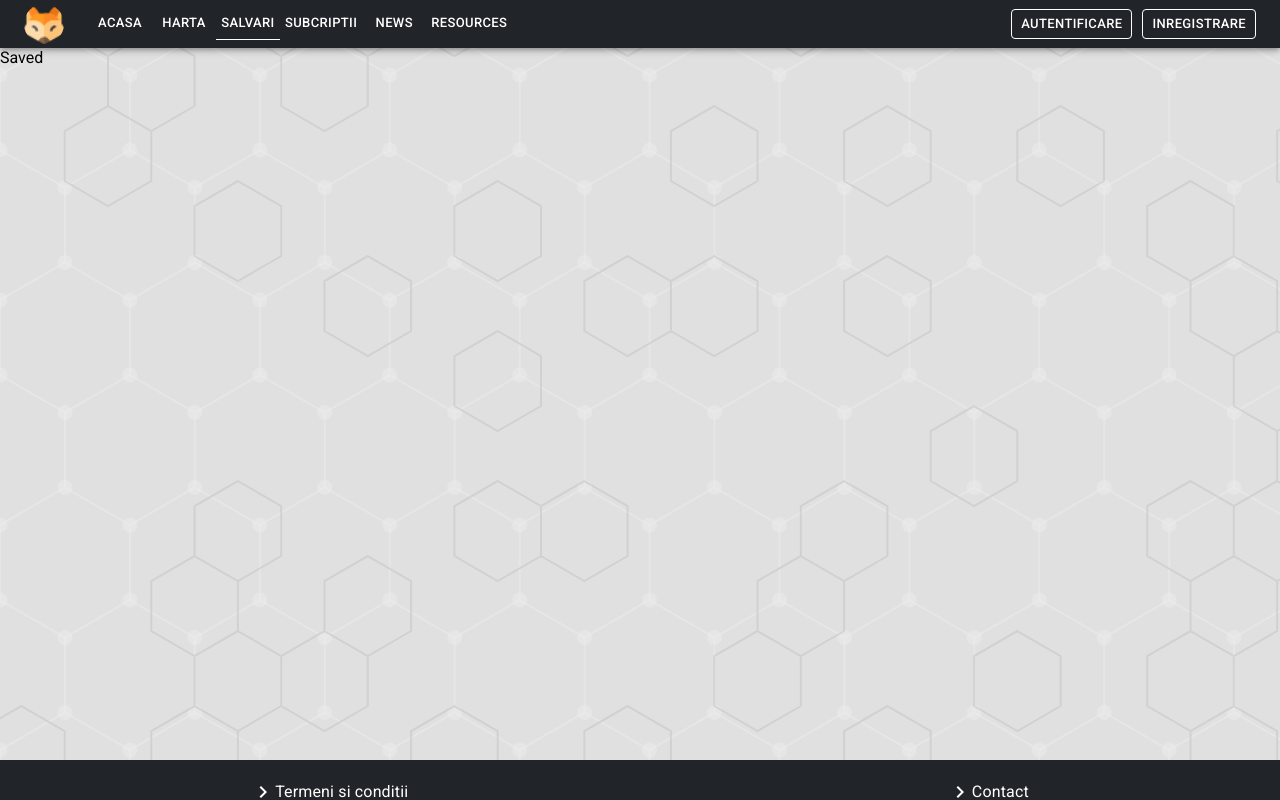
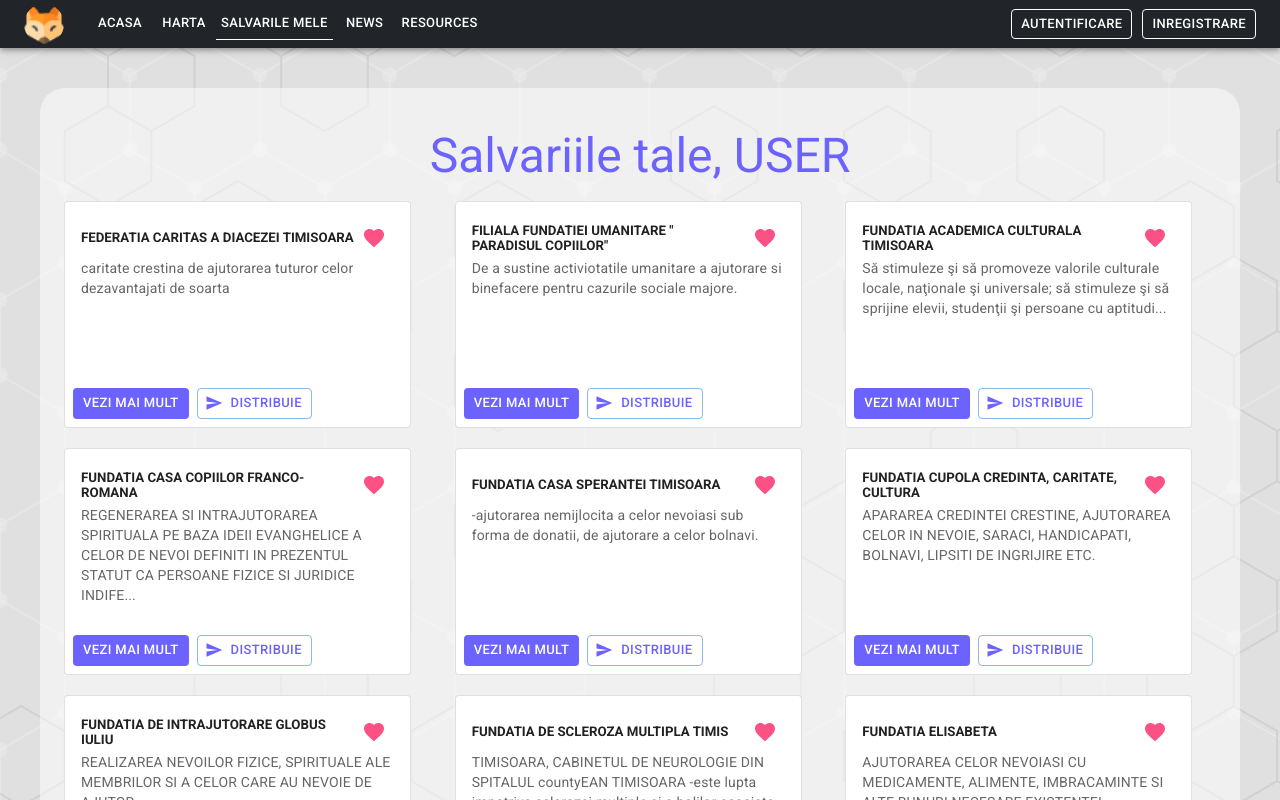
Before and after one commit to NGOPlatform/ngo_frontend, a React (Create React App) app: page /saved in a window 1280 px wide. Shown: the top 800 px of the page. Built offline with nearby package versions, Linux system fonts and the light colour scheme.

Commit message:
adaugare pagina salvari

```diff
--- a/src/Pages/Map.jsx
+++ b/src/Pages/Map.jsx
@@ -28,7 +28,7 @@ const MapPage = () => {
     //     // console.log('saving is commented out right now')
     // }
     return (
-        <Container maxWidth="lg" sx={{ marginTop: '40px',marginBottom:'40px',
+        <Container maxWidth="xl" sx={{ marginTop: '40px',marginBottom:'40px',
         display:'grid', gridTemplateColumns:'3fr 5fr', minHeight:'calc(100vh - 48px - 120px)'}}>
             {(!loading && ONGs && ONGs.length > 0) ?
              <MapComponent ONGs={ONGs}  searchCriteria={searchCriteria} setSearchCriteria={setSearchCriteria}/> : <Loading msg="Se încarcă harta" />}
--- a/src/Pages/Saved.jsx
+++ b/src/Pages/Saved.jsx
@@ -1,6 +1,62 @@
-import { Box } from '@mui/system';
+import { Box, Container } from '@mui/system';
+import { Card, CardContent, CardMedia, Typography, CardActions, Button } from '@mui/material';
+import UseSavedOngs from '../customHooks/UseSavedOngs';
+import Favorite from '@mui/icons-material/Favorite';
+import { IconButton } from '@mui/material';
+import { Send } from '@mui/icons-material';
 const Saved = () => {
-    return ( <Box>Saved</Box> );
+    const {
+        data: savedOngs,
+        loading,
+    } = UseSavedOngs();
+    console.log(savedOngs);
+    return (
+        <>
+        <Container maxWidth="lg" sx={{
+            marginTop: '40px', marginBottom: '40px', paddingTop: '40px', paddingBottom: '40px',
+            backgroundColor: '#ffffff87',  borderRadius: '25px'
+        }}>
+        <Typography gutterBottom variant='h3' align='center' sx={{color:'#6c63ff'}}>Salvariile tale, {"USER"} </Typography>
+        <Box sx={{display:'grid',gridTemplateColumns: 'repeat(auto-fit, minmax(345px, 1fr))',
+            gap: '20px',alignContent: 'flex-start',width: 'fit-content', width:'100%'}}>
+
+            {savedOngs.map(el =>
+                <SavedOngCard
+                title={el.name}
+                desc={el.description} />
+                )}
+        </Box>
+
+        </Container>
+        </>
+    );
 }
 
+const SavedOngCard = ({ title, desc, urlViewMore }) => {
+    return (<Card sx={{ maxWidth: '345px', height:'225px', display: 'flex', flexDirection: 'column',
+     justifyContent: 'space-between' }} variant="outlined" >
+        {/* <CardMedia
+            sx={{ height: 140 }}
+            image="/static/images/cards/contemplative-reptile.jpg"
+            title="green iguana"
+        /> */}
+        <CardContent >
+            <Box sx={{ display: 'flex', justifyContent: 'space-between', alignItems: 'center' }}>
+                <h5 style={{ marginBottom: 0, marginTop: 0 }}>{title}</h5>
+                <IconButton sx={{ padding: 'auto 0' }} >
+                    <Favorite sx={{ color: '#fc5185' }} />
+                </IconButton>
+            </Box >
+            <Typography variant="body2" color="text.secondary">
+                {desc.length < 150 ? desc : desc.substr(0, 150) + "..."}
+            </Typography>
+        </CardContent>
+        <CardActions>
+            <Button size="small" variant="contained" disableElevation sx={{backgroundColor:'#6c63ff'}}>Vezi mai mult</Button>
+            <Button size="small" variant="outlined" sx={{color:"#6c63ff"}} startIcon={<Send  />}>Distribuie</Button>
+        </CardActions>
+    </Card>);
+}
+
+
 export default Saved;
--- a/src/components/Search/ONGCard.jsx
+++ b/src/components/Search/ONGCard.jsx
@@ -20,7 +20,7 @@ export const ONGCard = ({  ONG, onSaveONG }) => {
                 <IconButton sx={{padding:'auto 0'}} onClick={()=>{onSaveONG(ONG)}}>
                     <Favorite sx={{color: ONG.isSaved?'#fc5185':''}} />
                 </IconButton>
-                </Box >
+            </Box >
                 <Box color={'grey.500'} display={'flex'} alignItems={'center'} mb={1}>
                     <LocationOn sx={{fontSize: '18px', marginRight: '4px'}}/>
                     <span sx={{color: 'rgb(158, 158, 158)',
--- a/src/components/navbar/Navbar.jsx
+++ b/src/components/navbar/Navbar.jsx
@@ -18,8 +18,7 @@ import { Link } from 'react-router-dom';
 import { useNavigate } from "react-router-dom";
 const pages = [{ label: 'Acasa', path: '/' },
 { label: 'Harta', path: '/map' },
-{ label: 'salvari', path: '/saved' },
-{ label: 'subcriptii', path: '/subs' },
+{ label: 'salvarile mele', path: '/saved' },
 { label: 'news', path: '/news' },
 { label: 'resources', path: '/resources' }];
 const navBarStyle = {
--- a/src/customHooks/ONGs.jsx
+++ b/src/customHooks/ONGs.jsx
@@ -1,8 +1,5 @@
 import { useState, useEffect } from 'react';
 import axios from 'axios';
-
-
-export function useONGs(searchCriteria) {
   const ONGsFooData = [
     {
         "name": "FEDERATIA CARITAS A DIACEZEI TIMISOARA",
@@ -79,6 +76,9 @@ export function useONGs(searchCriteria) {
         "description":"AJUTORAREA CELOR NEVOIASI CU MEDICAMENTE, ALIMENTE, IMBRACAMINTE SI ALTE BUNURI NECESARE EXISTENTEI."
     }
 ]
+
+export function useONGs(searchCriteria) {
+
   const [data, setData] = useState([]);
   const [loading, setLoading] = useState(true);
   useEffect(() => {
@@ -101,6 +101,6 @@ export function useONGs(searchCriteria) {
     data,
     loading: false,
   };
+}
 
-
-}
+export {ONGsFooData};
--- /dev/null
+++ b/src/customHooks/UseSavedOngs.jsx
@@ -0,0 +1,15 @@
+import { ONGsFooData } from "./ONGs";
+import { useState, useEffect } from "react";
+const UseSavedOngs = () => {
+    const [data, setData] = useState([]);
+    const [loading, setLoading] = useState(true);
+    useEffect(() => {
+        setData(ONGsFooData);
+    }, []);
+    return {
+        data,
+        loading
+    };
+}
+
+export default UseSavedOngs;
```
